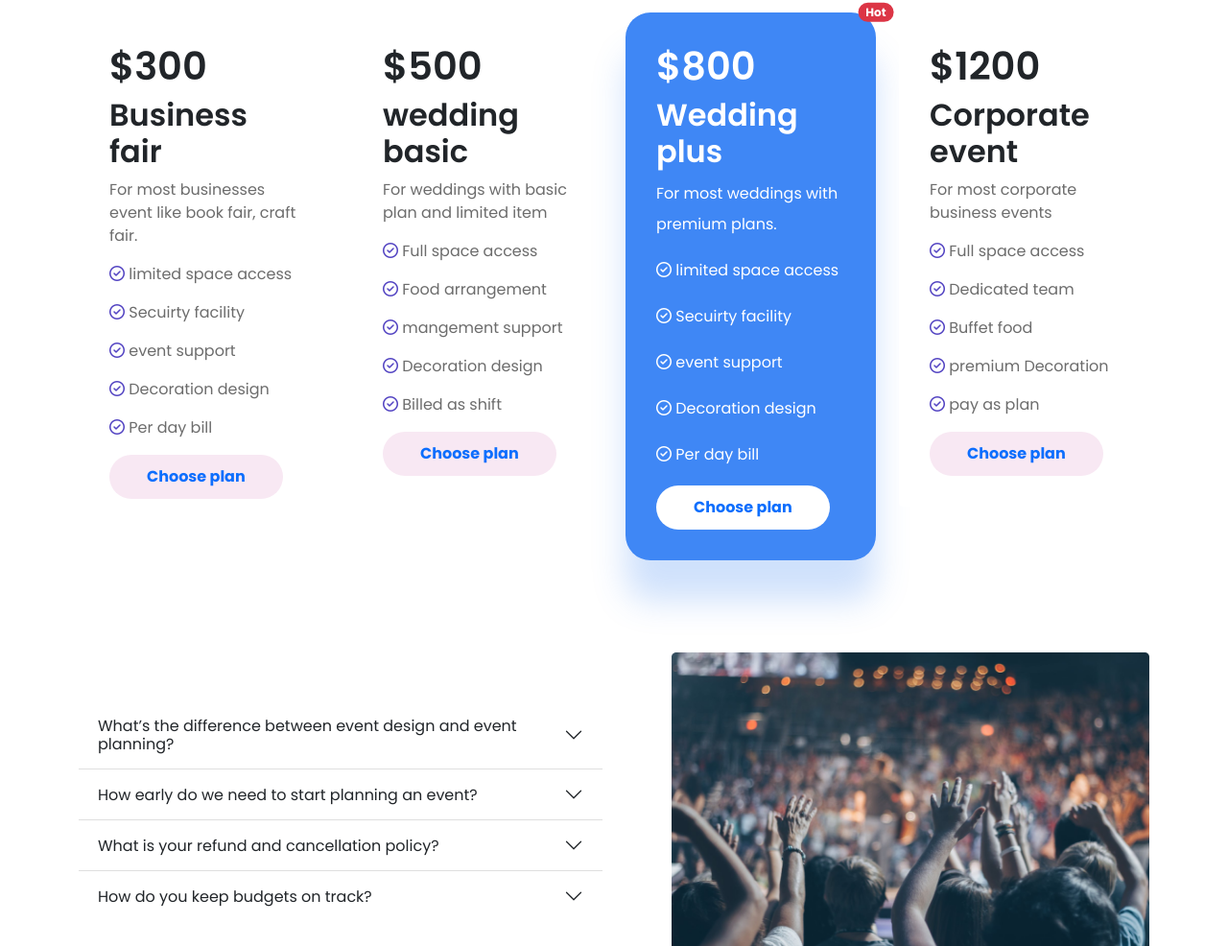
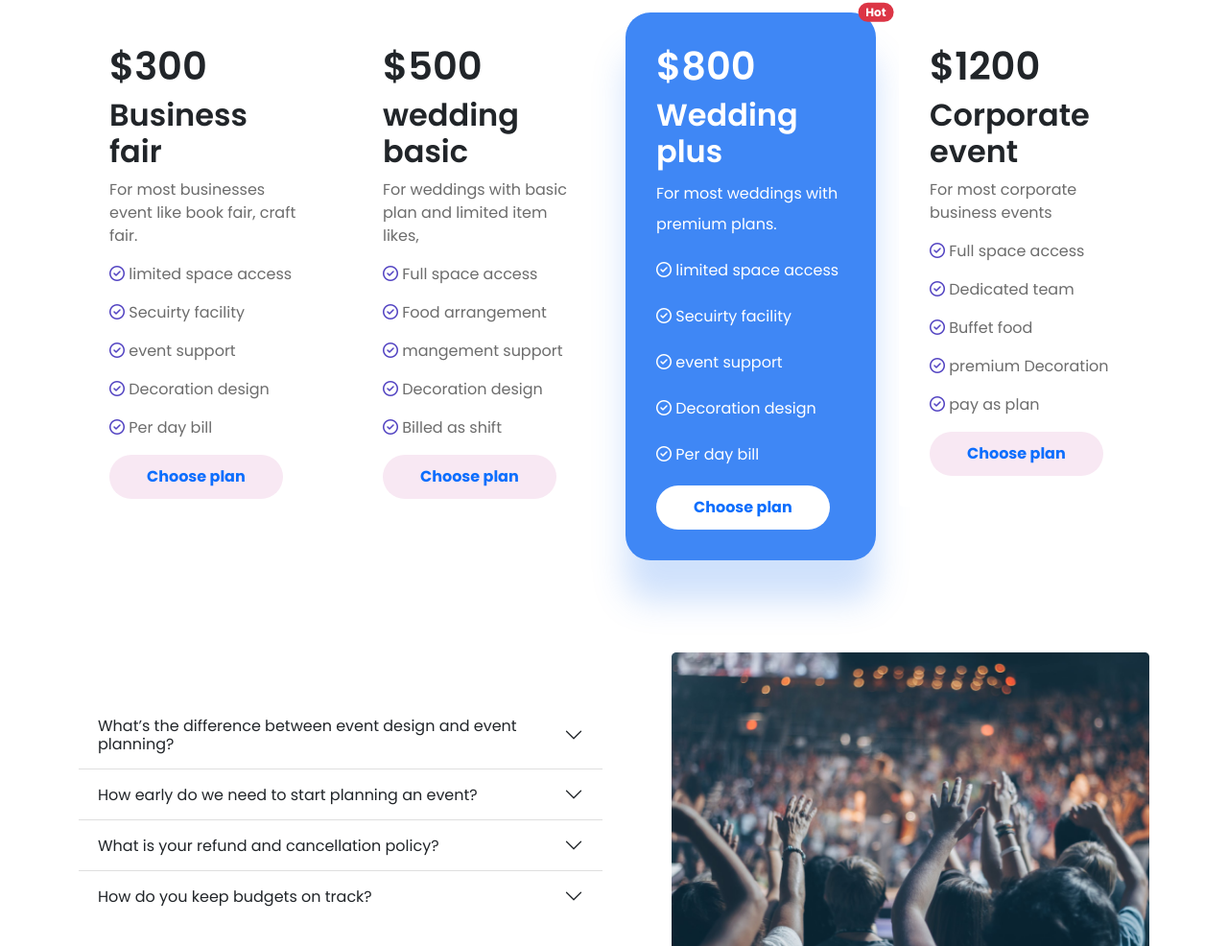
Before and after one commit to AliHossain01/khulna-convention-center, a plain HTML site: page index.html in a window 1280 px wide. Shown: the part 1590-2576 px from the top of the page at 96% size. Drawn offline with nearby package versions, Linux system fonts and the light colour scheme.

Commit message:
final v1.0

```diff
--- a/index.html
+++ b/index.html
@@ -179,7 +179,7 @@
                         <div class="card-body">
                             <h1 class="card-title content-bold">$500</h1>
                             <h2 class="card-title content-bold">wedding basic</h2>
-                            <p class="card-text">For weddings with basic plan and limited item
+                            <p class="card-text">For weddings with basic plan and limited item likes,
                             </p>
                             <p class="card-text"><i class="far fa-check-circle"></i> Full space access
                             </p>
```
